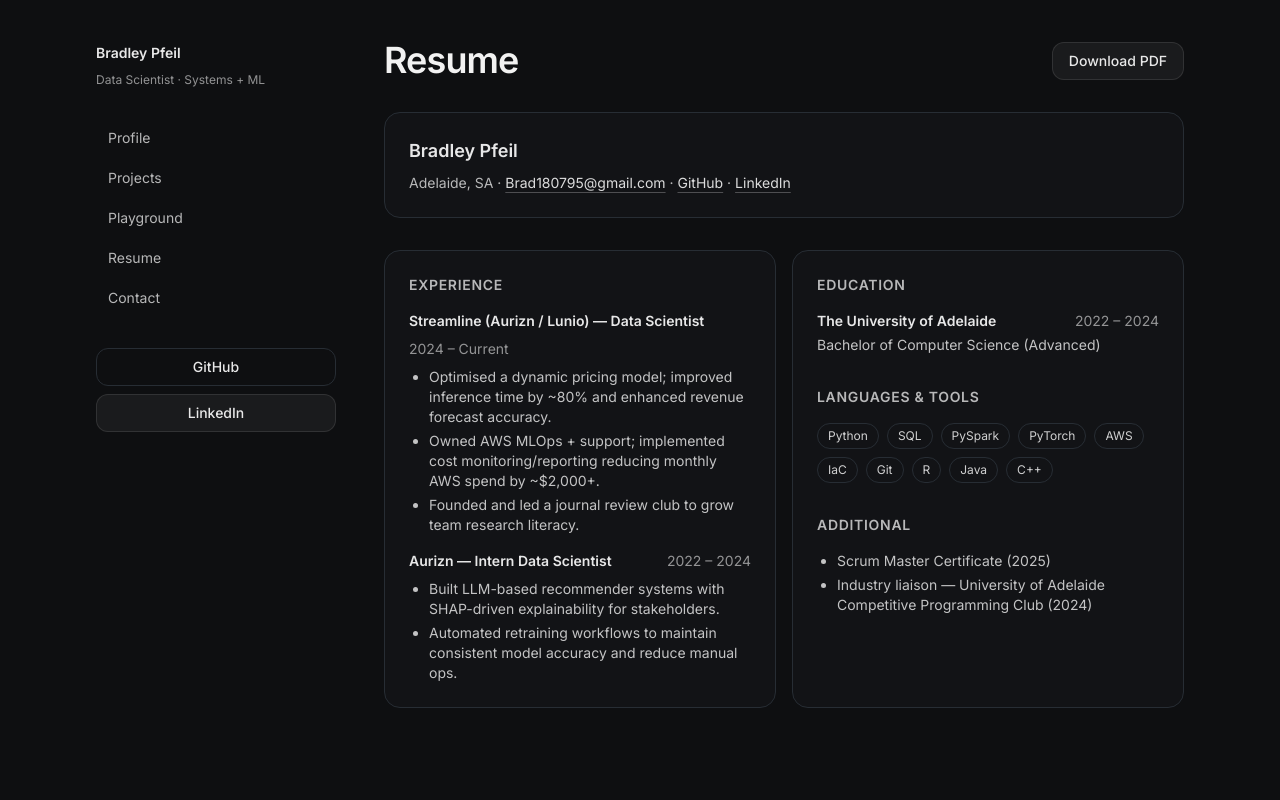
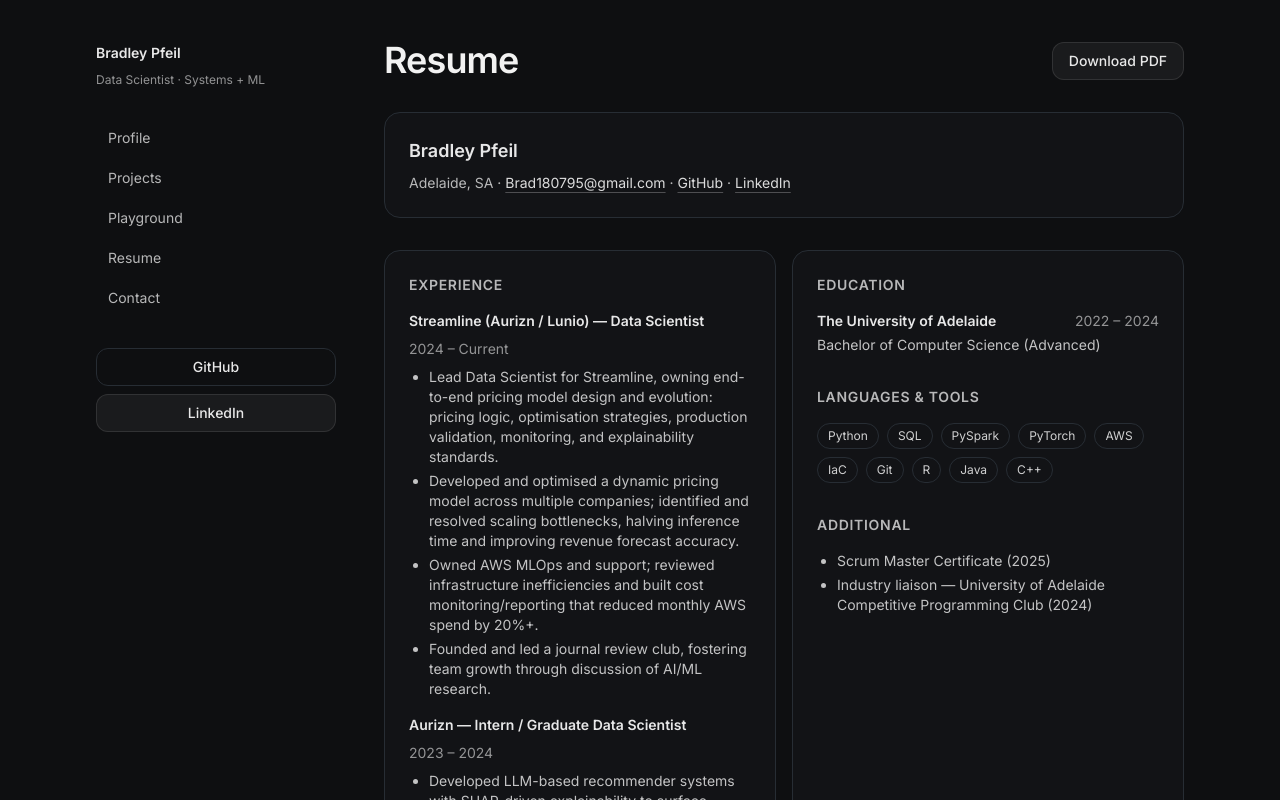
Before and after one commit to Brad-Pfeil/personal-site, a Next.js app: page /resume in a window 1280 px wide. Shown: the top 800 px of the page. Built offline with nearby package versions, Linux system fonts and the light colour scheme; no server answers.

Commit message:
updated resume info

```diff
--- a/src/app/resume/page.tsx
+++ b/src/app/resume/page.tsx
@@ -33,23 +33,46 @@ export default function ResumePage() {
           <div className="mt-4 space-y-4 text-sm text-white/75">
             <div>
               <div className="flex flex-wrap items-baseline justify-between gap-2">
-                <div className="font-semibold text-white/90">Streamline (Aurizn / Lunio) — Data Scientist</div>
+                <div className="font-semibold text-white/90">
+                  Streamline (Aurizn / Lunio) — Data Scientist
+                </div>
                 <div className="text-white/55">2024 – Current</div>
               </div>
               <ul className="mt-2 list-disc space-y-1 pl-5">
-                <li>Optimised a dynamic pricing model; improved inference time by ~80% and enhanced revenue forecast accuracy.</li>
-                <li>Owned AWS MLOps + support; implemented cost monitoring/reporting reducing monthly AWS spend by ~$2,000+.</li>
-                <li>Founded and led a journal review club to grow team research literacy.</li>
+                <li>
+                  Lead Data Scientist for Streamline, owning end-to-end pricing model design and evolution:
+                  pricing logic, optimisation strategies, production validation, monitoring, and explainability
+                  standards.
+                </li>
+                <li>
+                  Developed and optimised a dynamic pricing model across multiple companies; identified and
+                  resolved scaling bottlenecks, halving inference time and improving revenue forecast accuracy.
+                </li>
+                <li>
+                  Owned AWS MLOps and support; reviewed infrastructure inefficiencies and built cost
+                  monitoring/reporting that reduced monthly AWS spend by 20%+.
+                </li>
+                <li>
+                  Founded and led a journal review club, fostering team growth through discussion of AI/ML
+                  research.
+                </li>
               </ul>
             </div>
             <div>
               <div className="flex flex-wrap items-baseline justify-between gap-2">
-                <div className="font-semibold text-white/90">Aurizn — Intern Data Scientist</div>
-                <div className="text-white/55">2022 – 2024</div>
+                <div className="font-semibold text-white/90">Aurizn — Intern / Graduate Data Scientist</div>
+                <div className="text-white/55">2023 – 2024</div>
               </div>
               <ul className="mt-2 list-disc space-y-1 pl-5">
-                <li>Built LLM-based recommender systems with SHAP-driven explainability for stakeholders.</li>
-                <li>Automated retraining workflows to maintain consistent model accuracy and reduce manual ops.</li>
+                <li>
+                  Developed LLM-based recommender systems with SHAP-driven explainability to surface model
+                  decision logic for non-technical stakeholders.
+                </li>
+                <li>
+                  Analysed data ingestion and retraining pipelines for a dynamic pricing project; implemented an
+                  automated retraining workflow that maintained model accuracy and reduced manual
+                  maintenance.
+                </li>
               </ul>
             </div>
           </div>
```
Also changed, not shown: 1 other file (tests, documents, lock files or other folders).
